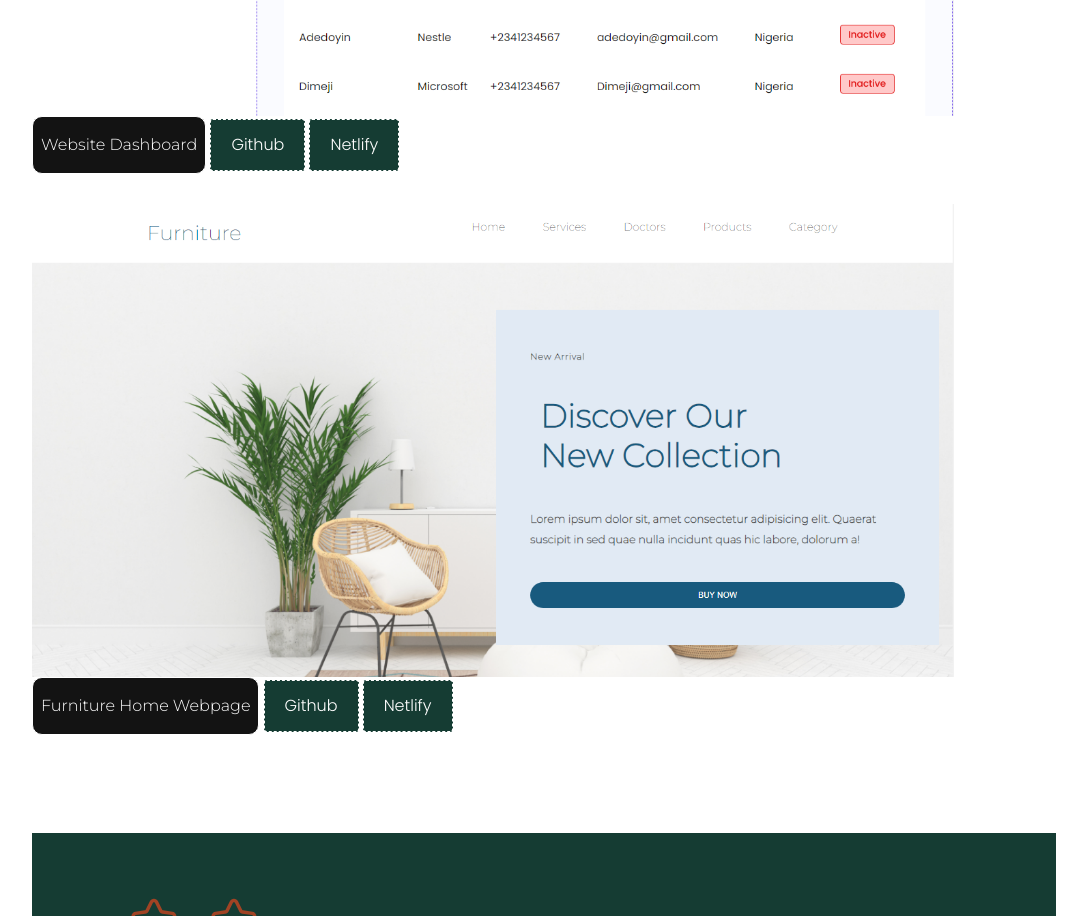
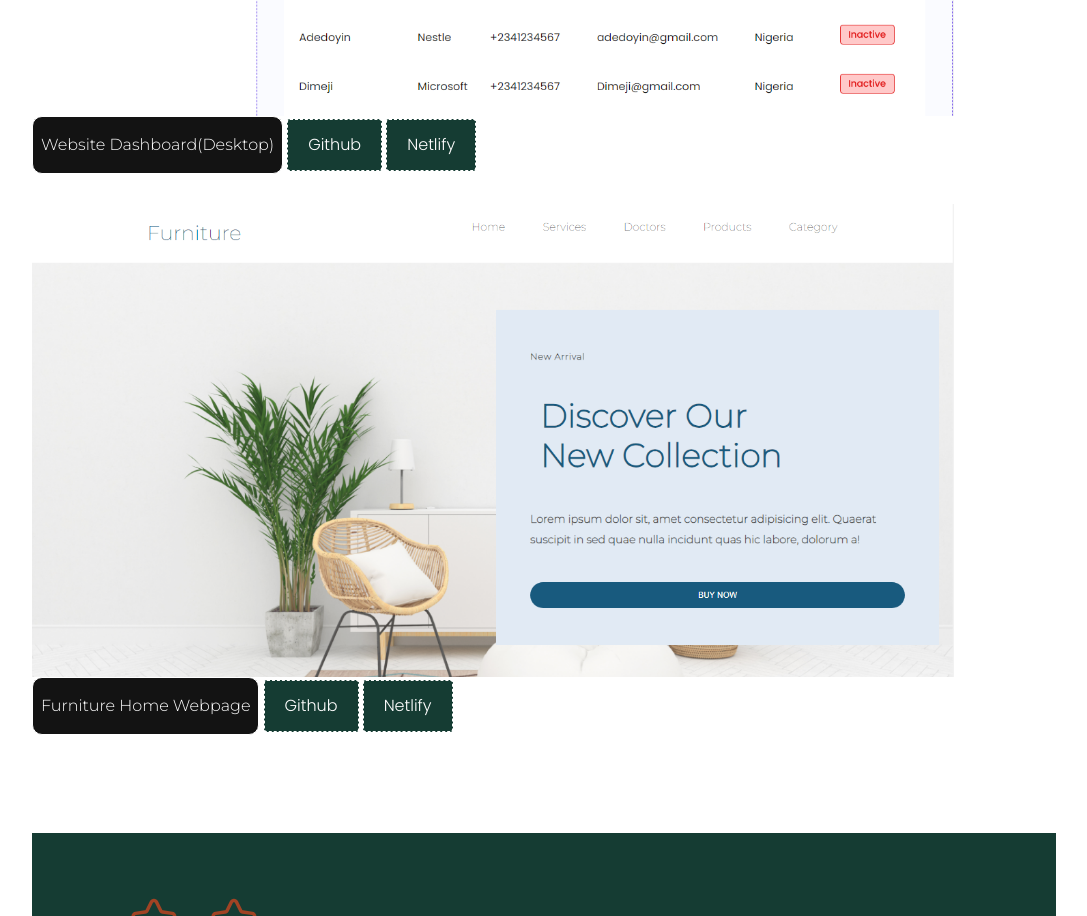
Before and after one commit to Adedoyinlorukomi/Portfolio, a website: page index.html in a window 1280 px wide. Shown: the part 3195-4111 px from the top of the page, without its empty margins (96-1183 px from the left). Drawn offline with Linux system fonts and the light colour scheme; a web font is replaced by a local one.

Commit message:
Update index.html

```diff
--- a/index.html
+++ b/index.html
@@ -91,7 +91,7 @@
                 </div>
                 <div id="img-two" class="">
                     <img src="./images/Screenshot2.png" width="90%" alt="project-two">
-                    <button id="title" class="inline">Website Dashboard</button>
+                    <button id="title" class="inline">Website Dashboard(Desktop)</button>
                     <a href="https://github.com/Adedoyinlorukomi/doyin-dashboard.git"><button id="btn1"class="bg-emerald-950 text-white text-center text-xl">Github</button></a>
                    <a href="https://adedoyins-dashboard.netlify.app/"><button  id="btn2" class="bg-emerald-950 text-white text-center text-xl">Netlify</button></a>
                 </div>
```
